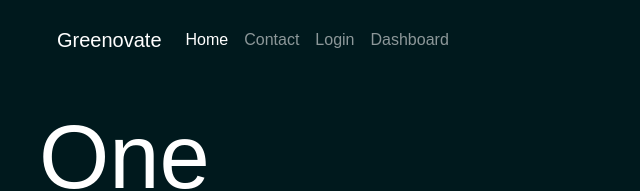
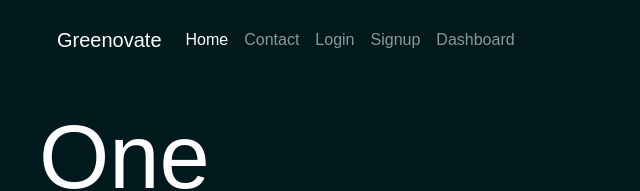
Before and after one commit to siddhant-0707/greenovate, a React (Create React App) app: page / in a window 1280 px wide. Shown: the top 191 px of the page, without its empty margins (403-1043 px from the left). Built offline with nearby package versions, Linux system fonts and the light colour scheme.

Commit message:
add auth

```diff
--- /dev/null
+++ b/src/components/auth/Login.js
@@ -0,0 +1,9 @@
+import React from 'react'
+
+const Login = () => {
+  return (
+    <div>Login</div>
+  )
+}
+
+export default Login;
--- /dev/null
+++ b/src/components/auth/Signup.js
@@ -0,0 +1,9 @@
+import React from 'react'
+
+const Signup = () => {
+  return (
+    <div>Signup</div>
+  )
+}
+
+export default Signup;
--- a/src/components/navbar/Navbar.js
+++ b/src/components/navbar/Navbar.js
@@ -33,9 +33,14 @@ const Navbar = () => {
               </a>
             </li>
             <li class="nav-item">
-              <a class="nav-link" href="#">
+              <Link to={`login`} class="nav-link">
                 Login
-              </a>
+              </Link>
+            </li>
+            <li class="nav-item">
+              <Link to={`signup`} class="nav-link">
+                Signup
+              </Link>
             </li>
             <li class="nav-item">
               <Link to={`dashboard`} class="nav-link">
```
Also changed, not shown: src/index.js (+10 -0 lines), 1 other file (tests, documents, lock files or other folders).
